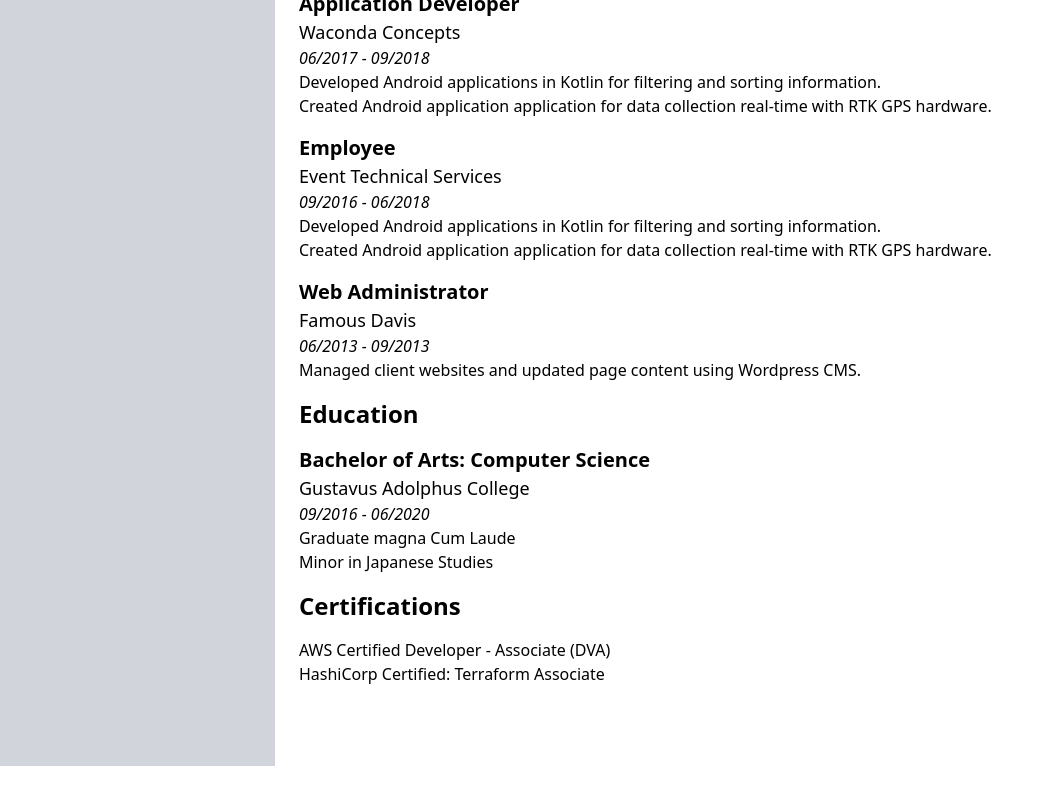
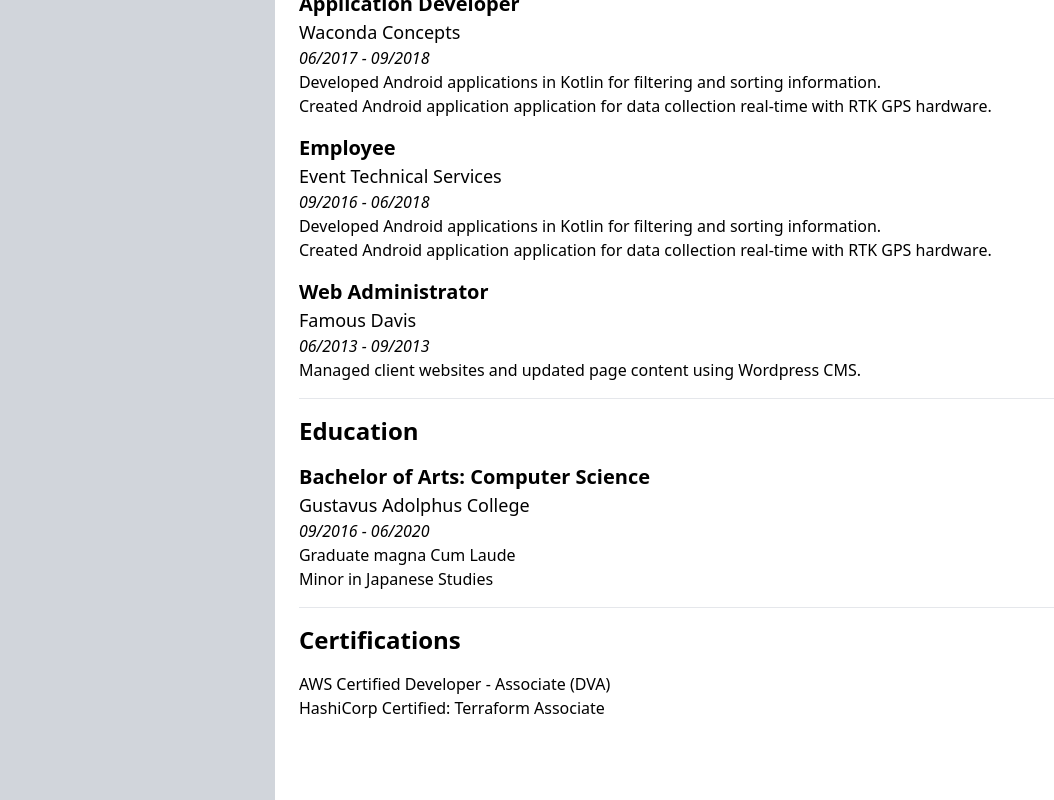
Before and after one commit to broswen/personal-website, a Next.js app: page /cv in a window 1280 px wide. Shown: the part 674-1474 px from the top of the page, without its empty margins (0-1054 px from the left). Before the commit the page ends 1440 px from the top, so only its background shows below. Built offline with nearby package versions, Linux system fonts and the light colour scheme.

Commit message:
add hr to cv sections

```diff
--- a/src/app/cv/page.tsx
+++ b/src/app/cv/page.tsx
@@ -35,6 +35,7 @@
                   </div>
               })
           }
+          <hr className="pb-4"/>
 
           <h1 className="text-2xl font-bold mb-4">Education</h1>
           <h2 className="text-xl font-bold">Bachelor of Arts: Computer Science</h2>
@@ -46,6 +47,7 @@
                   <li>Minor in Japanese Studies</li>
               </ul>
           </p>
+          <hr className="pb-4"/>
 
           <h1 className="text-2xl font-bold mb-4">Certifications</h1>
           <p className="mb-4">
```
